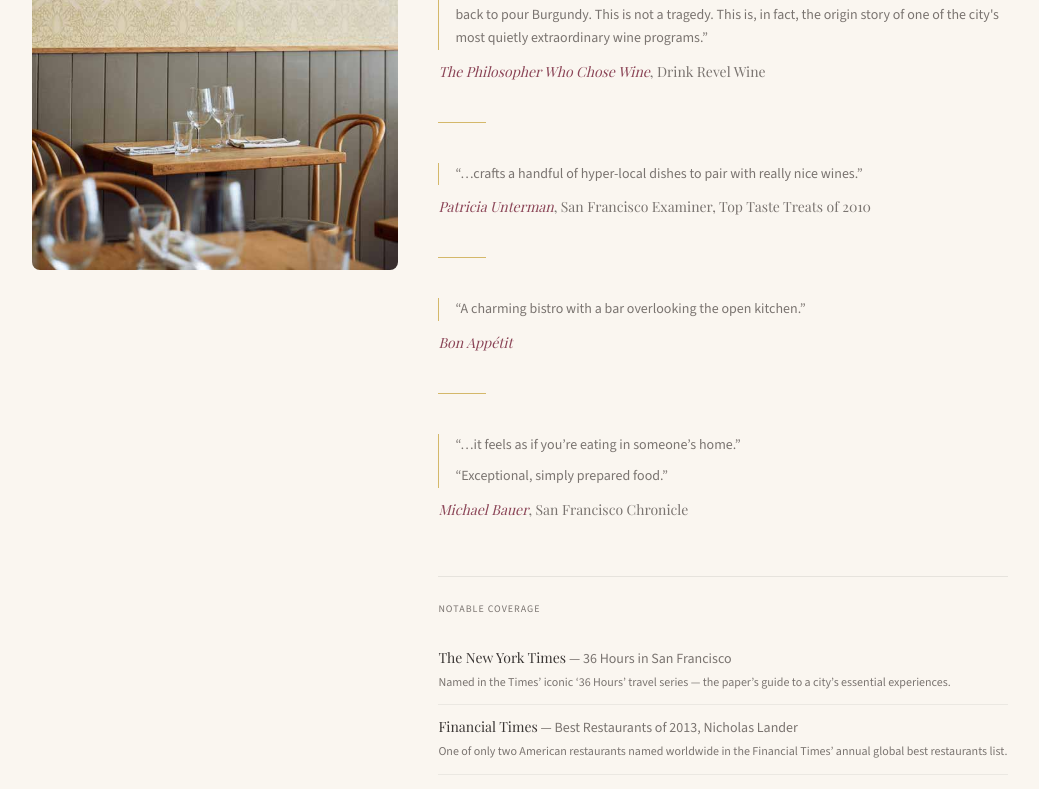
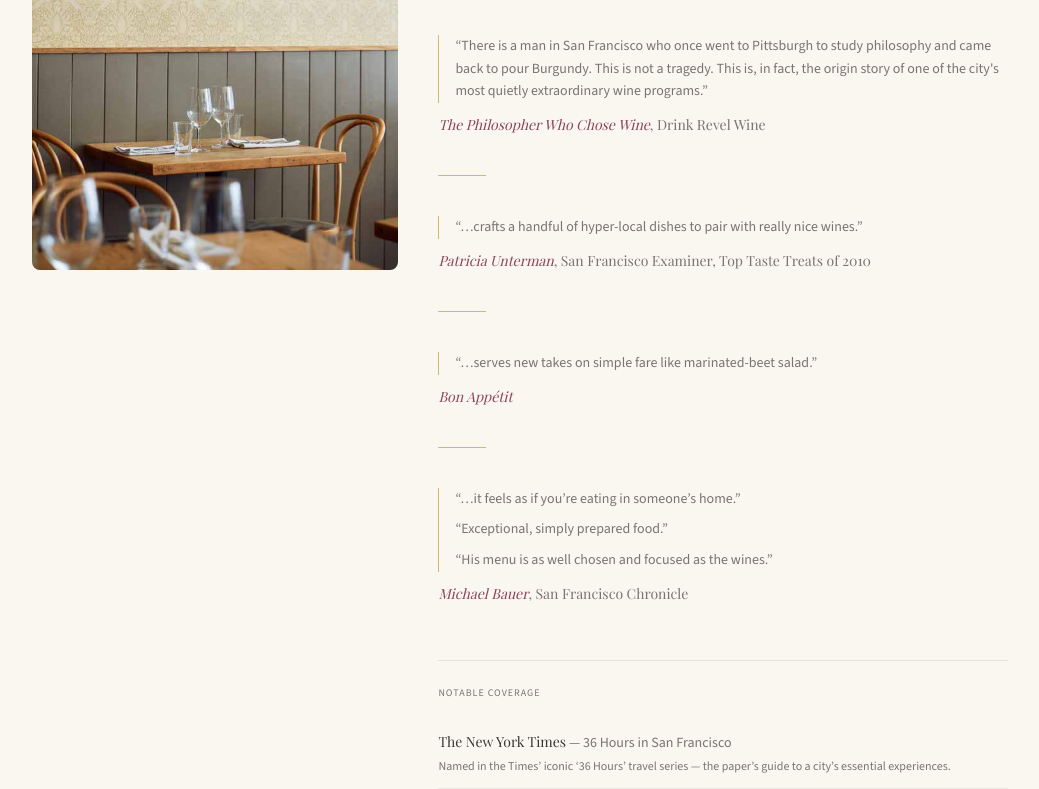
Before and after one commit to ginab61491/heirloom-cafe-test, a Next.js app: page /press in a window 1280 px wide. Shown: the part 396-1185 px from the top of the page, without its empty margins (120-1159 px from the left). Built offline with nearby package versions, Linux system fonts and the light colour scheme; a web font is replaced by a local one.

Commit message:
Add additional quotes to Wine & Spirits and SF Chronicle; update Bon Appétit quote
Co-Authored-By: Claude Sonnet 4.6 <noreply@anthropic.com>

```diff
--- a/src/app/press/page.tsx
+++ b/src/app/press/page.tsx
@@ -31,6 +31,11 @@ export default function PressPage() {
                     {item.quote2 && (
                       <p className="text-sm text-[var(--color-warm-gray)] leading-relaxed mt-2">
                         &ldquo;{item.quote2}&rdquo;
+                      </p>
+                    )}
+                    {item.quote3 && (
+                      <p className="text-sm text-[var(--color-warm-gray)] leading-relaxed mt-2">
+                        &ldquo;{item.quote3}&rdquo;
                       </p>
                     )}
                   </blockquote>
--- a/src/data/press.ts
+++ b/src/data/press.ts
@@ -5,6 +5,7 @@ export interface PressItem {
   author?: string;
   quote?: string;
   quote2?: string;
+  quote3?: string;
   url?: string;
   year?: number;
   isFeature?: boolean;
@@ -16,6 +17,7 @@ export const pressItems: PressItem[] = [
   {
     source: "Wine & Spirits Magazine",
     quote: "If this spot flies a bit under the radar, that may be because devotees don't want to clue the rest of the world into the mid-2000s German Rieslings and Vouvrays that owner Matt Straus offers for less than $100.",
+    quote2: "California takes on French bistro classics, like duck confit salad and bacon-and-onion tart, are completely satisfying.",
     url: "https://www.wineandspiritsmagazine.com/reviews/restaurant/heirloom-cafe",
   },
   {
@@ -36,13 +38,14 @@ export const pressItems: PressItem[] = [
   },
   {
     source: "Bon App\u00e9tit",
-    quote: "A charming bistro with a bar overlooking the open kitchen.",
+    quote: "\u2026serves new takes on simple fare like marinated-beet salad.",
   },
   {
     source: "San Francisco Chronicle",
     author: "Michael Bauer",
     quote: "\u2026it feels as if you\u2019re eating in someone\u2019s home.",
     quote2: "Exceptional, simply prepared food.",
+    quote3: "His menu is as well chosen and focused as the wines.",
   },
   {
     source: "The New York Times",
```
